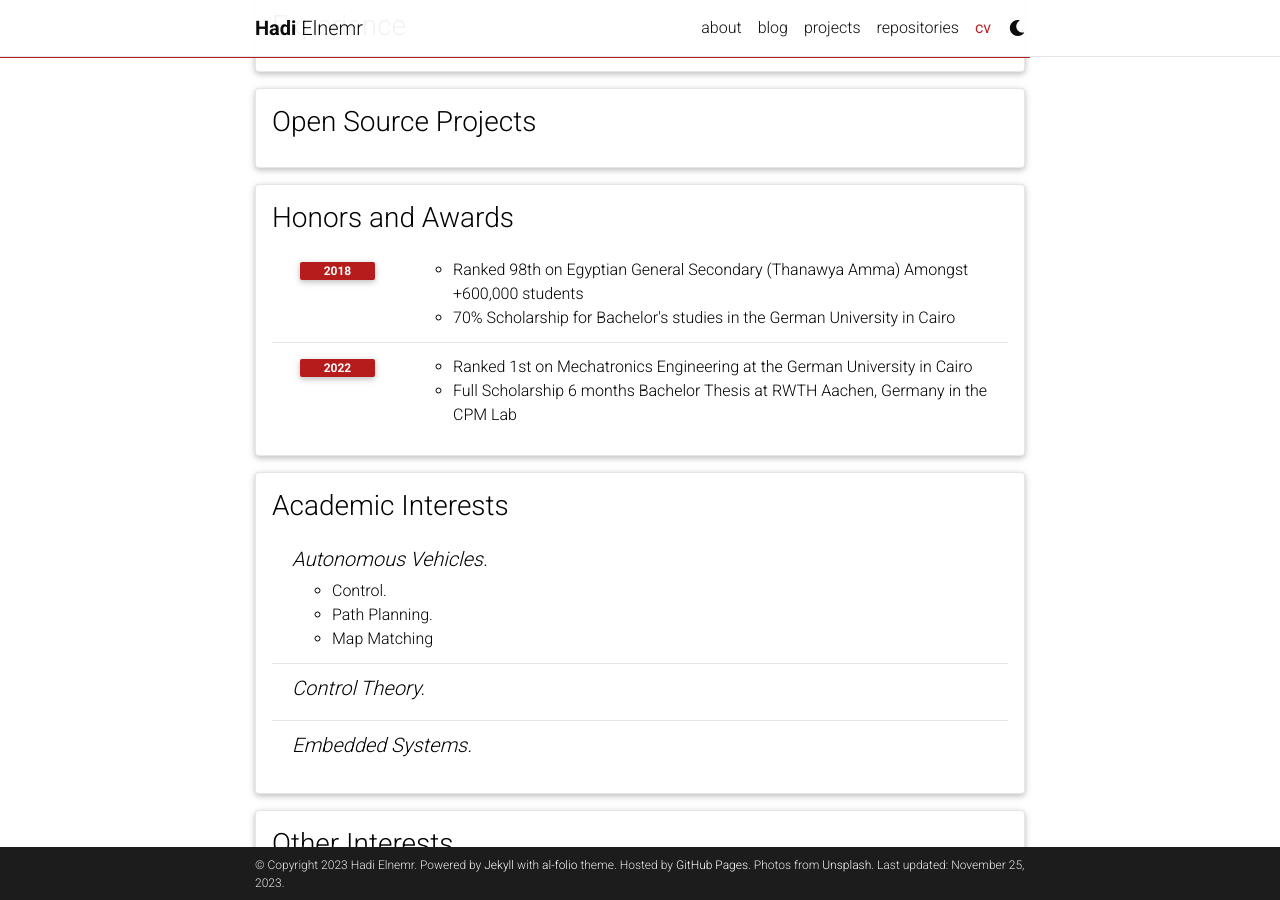
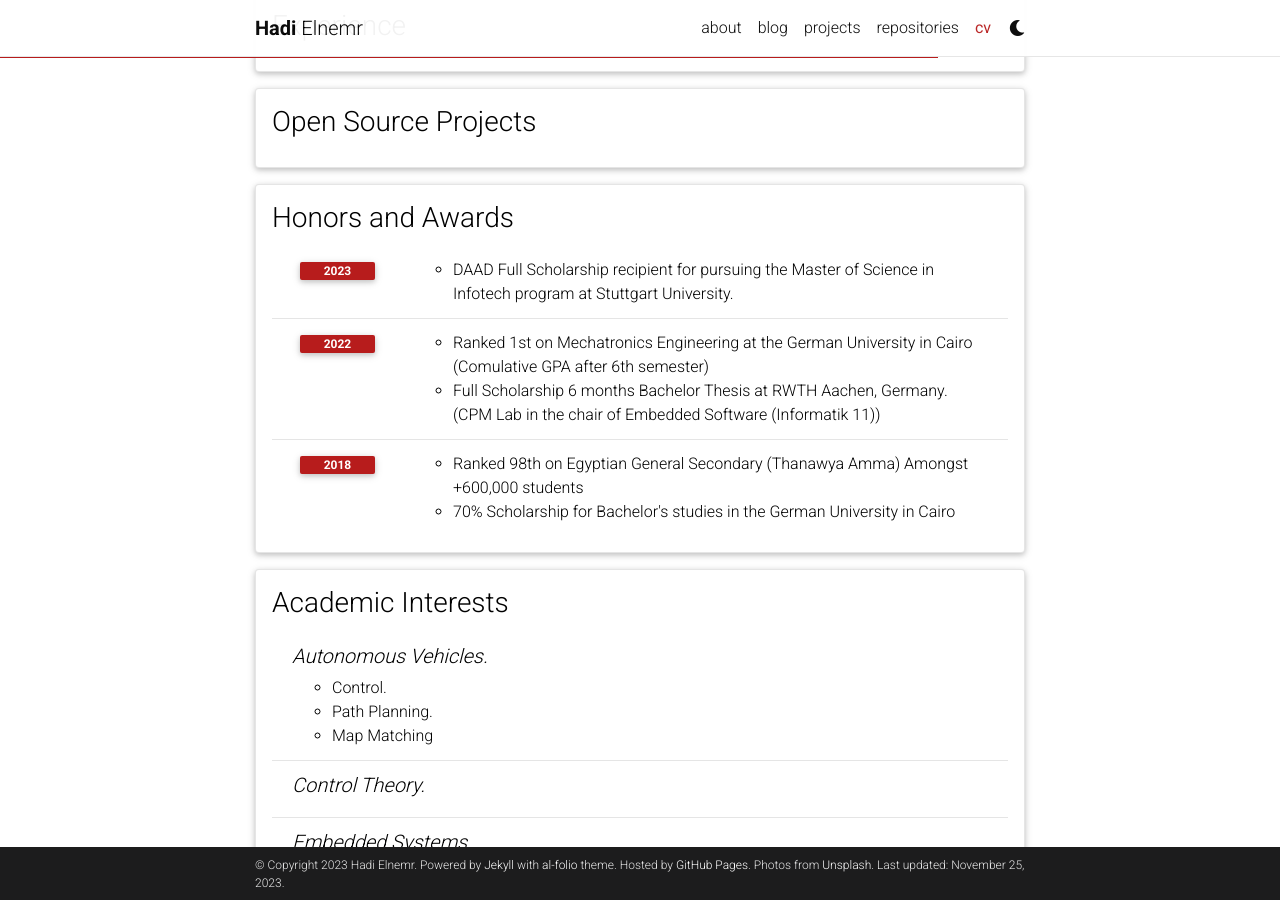
Before and after one commit to HadiElnemr/HadiElnemr.github.io, a Jekyll site: the page built from _pages/cv.md, in a window 1280 px wide and 900 px high, scrolled down 802 px. Built offline with Jekyll 4.4.1, drawn with Linux system fonts in a browser that asks for light colours; comment, search, counter and statistics services are not loaded; a style sheet for code colours, icons or effects is not loaded.

Commit message:
cv add DAAD award

```diff
--- a/_data/cv.yml
+++ b/_data/cv.yml
@@ -90,14 +90,19 @@
 - title: Honors and Awards
   type: time_table
   contents:
+    - year: 2023
+      items:
+        - DAAD Full Scholarship recipient for pursuing the Master of Science in Infotech program at Stuttgart University.
+
+    - year: 2022
+      items:
+        - Ranked 1st on Mechatronics Engineering at the German University in Cairo (Comulative GPA after 6th semester)
+        - Full Scholarship 6 months Bachelor Thesis at RWTH Aachen, Germany. (CPM Lab in the chair of Embedded Software (Informatik 11))
+
     - year: 2018
       items:
         - Ranked 98th on Egyptian General Secondary (Thanawya Amma) Amongst +600,000 students
         - 70% Scholarship for Bachelor's studies in the German University in Cairo
-    - year: 2022
-      items:
-        - Ranked 1st on Mechatronics Engineering at the German University in Cairo
-        - Full Scholarship 6 months Bachelor Thesis at RWTH Aachen, Germany in the CPM Lab
 
 - title: Academic Interests
   type: nested_list
```
